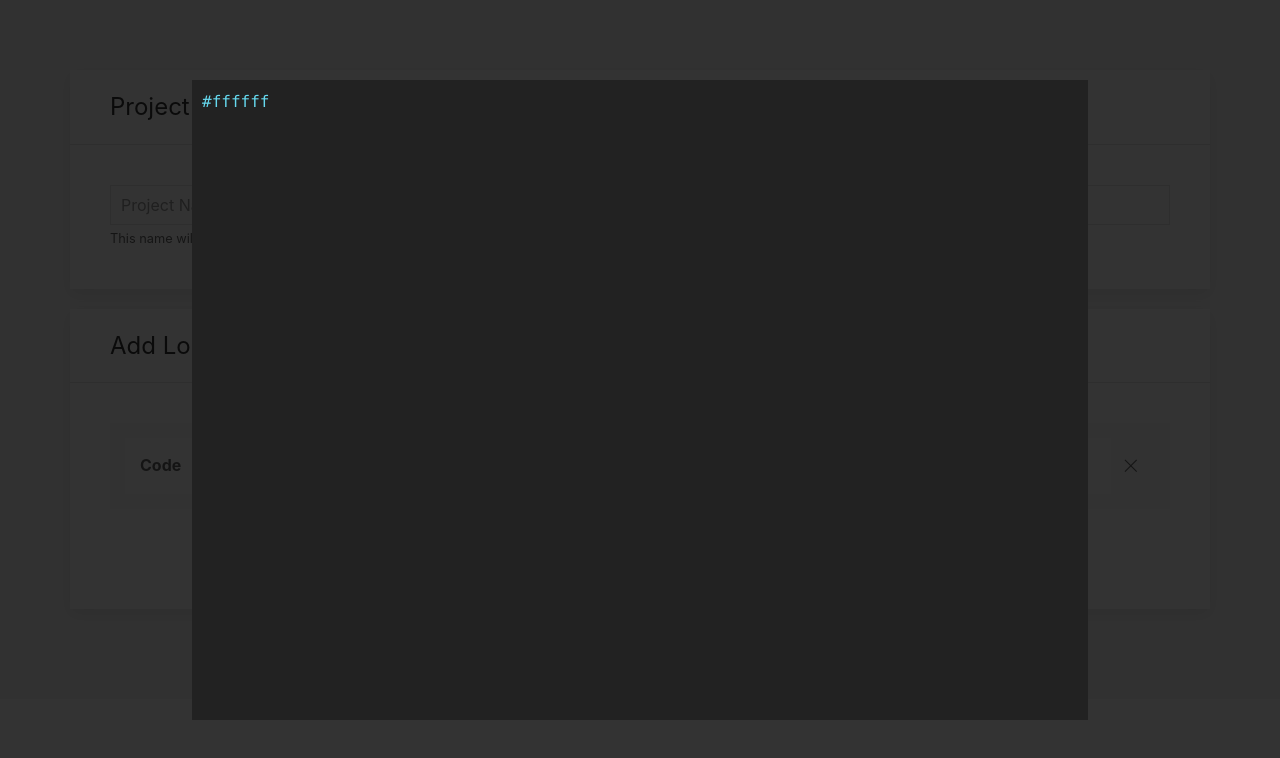
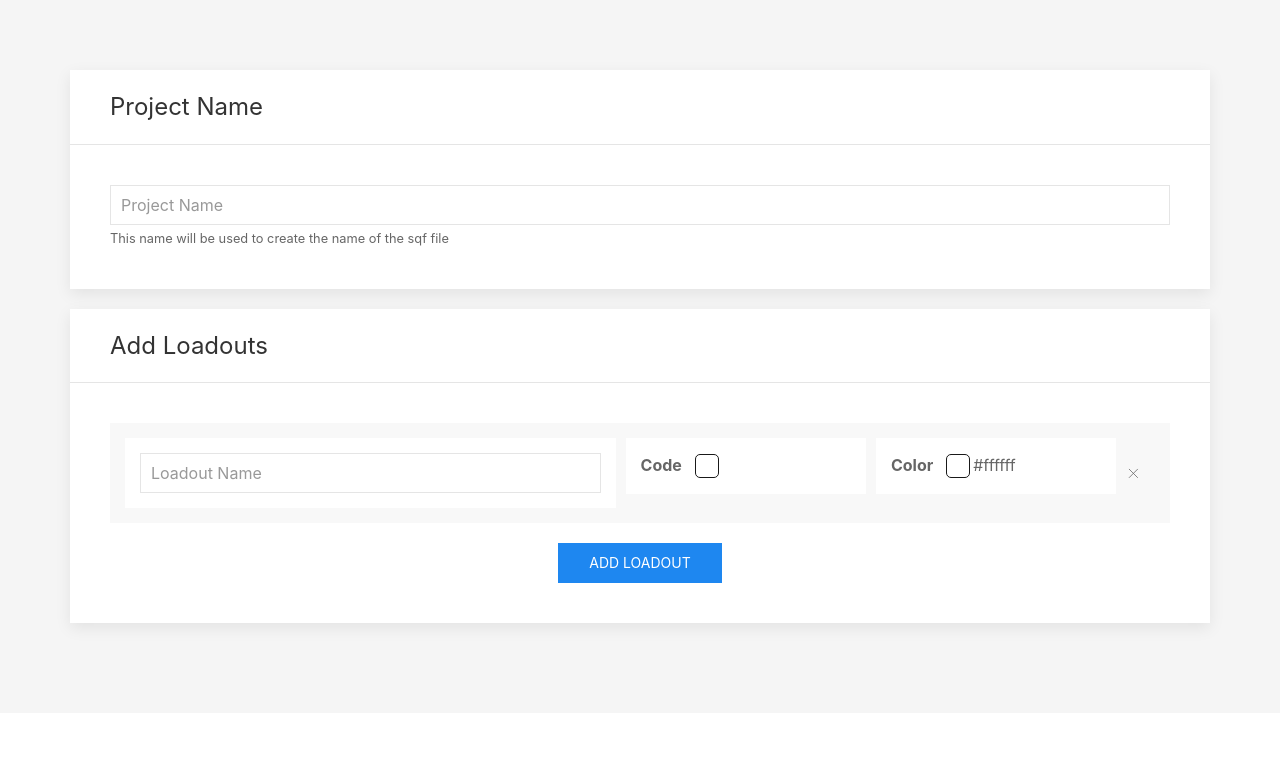
Before and after one commit to aliensteak/loadout-picker, a React (Create React App) app: page / in a window 1280 px wide. Shown: the top 758 px of the page. Built offline with nearby package versions, Linux system fonts and the light colour scheme.

Commit message:
added loadout name

```diff
--- a/src/components/AddLoadout.js
+++ b/src/components/AddLoadout.js
@@ -21,7 +21,8 @@ class AddLoadout extends React.Component {
 
   addLoadoutClickHandler() {
     this.setState((prevState) => {
-      return { loadouts : [ ...prevState.loadouts, <LoadoutInput key={new Date().getTime()} /> ] }
+      const id = new Date().getTime()
+      return { loadouts : [ ...prevState.loadouts, <LoadoutInput id={id} key={id} /> ] }
     })
   }
 
--- a/src/components/CodeEditor.js
+++ b/src/components/CodeEditor.js
@@ -7,12 +7,12 @@ import sqfGrammar from './AddSqf'
 import "./prism.css"
 
 class CodeEditor extends React.Component {
-  constructor() {
-    super()
+  constructor(props) {
+    super(props)
 
     this.state = {
-      code: "#ffffff",
-      codeEditorVisible: true,
+      code: "",
+      codeEditorVisible: false,
     }
 
     this.colorPicked = this.colorPicked.bind(this)
--- a/src/components/LoadoutInput.js
+++ b/src/components/LoadoutInput.js
@@ -3,10 +3,11 @@ import CodeEditor from "./CodeEditor"
 import ColorPicker from "./ColorPicker"
 
 class LoadoutInput extends React.Component {
-  constructor() {
-    super()
+  constructor(props) {
+    super(props)
 
     this.state = {
+      id: this.props.id,
       loadoutCode: "",
       color: ""
     }
@@ -17,6 +18,12 @@ class LoadoutInput extends React.Component {
       <div className="uk-alert">
         <div className="uk-flex-inline uk-width-expand">
           <div className="uk-width-2-3">
+            <div className="uk-background-default uk-margin-small-right uk-padding-small uk-flex">
+              <input className="uk-input" type="text" placeholder="Loadout Name" name="loadoutName" onChange={this.handleChange} />
+            </div>
+          </div>
+
+          <div className="uk-width-1-3">
             <div className="uk-background-default uk-margin-small-right uk-padding-small uk-flex">
               <label className="uk-text-bold">Code</label>
 
```
Also changed, not shown: 1 other file (tests, documents, lock files or other folders).
